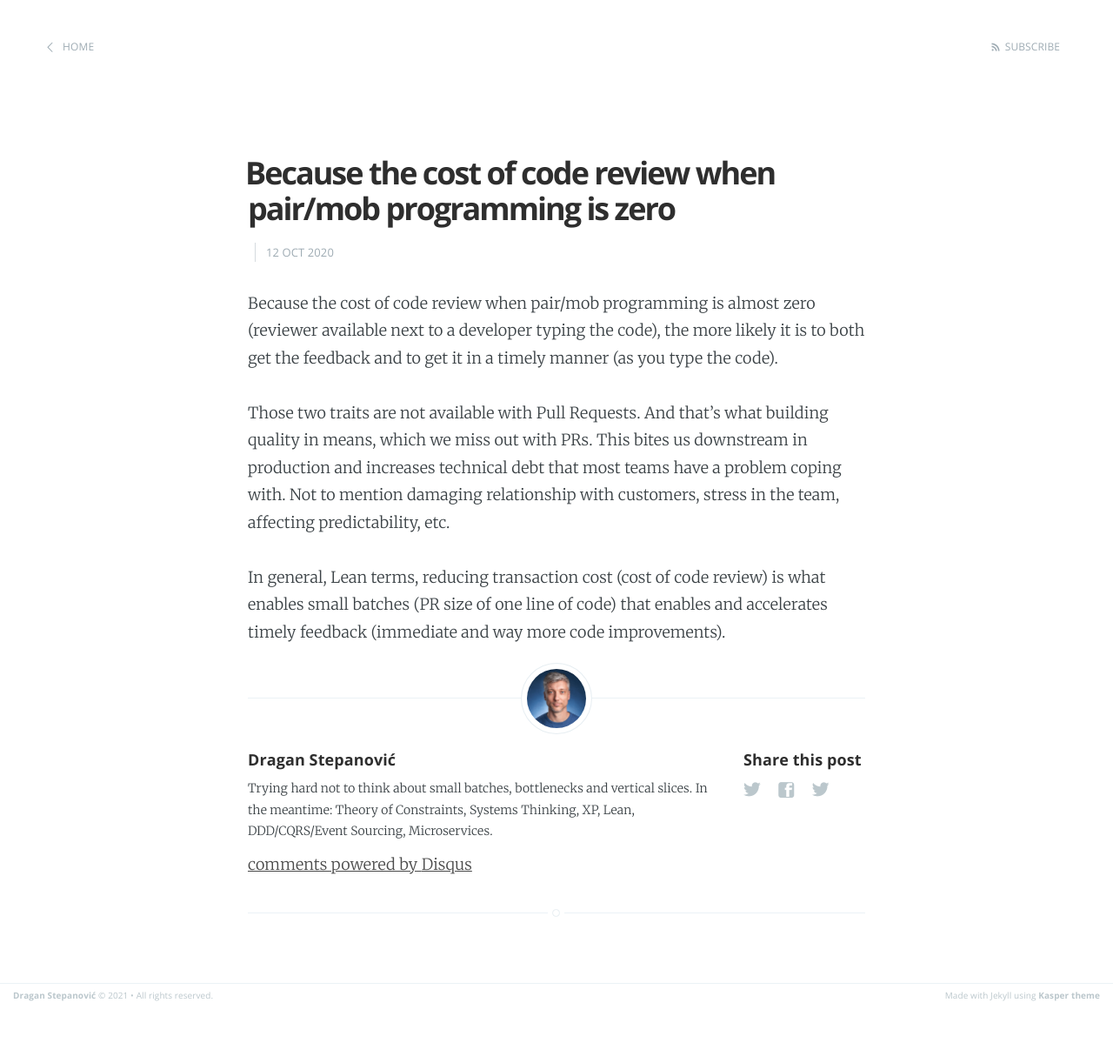
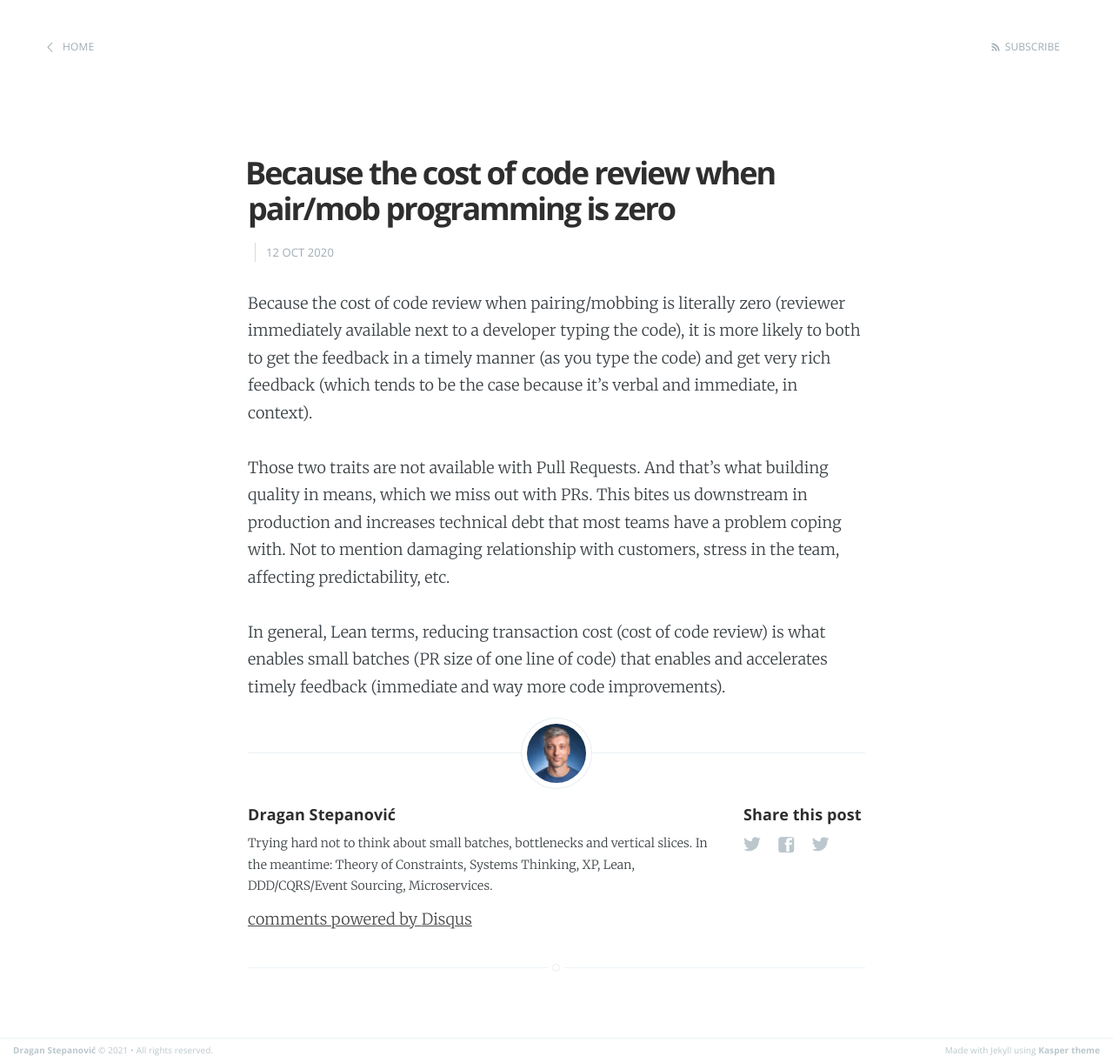
Before and after one commit to dragan-stepanovic/dragan-stepanovic.github.io, a Jekyll site: the page built from _posts/2020-10-12-because-cost-of-cr-is-zero.md, in a window 1280 px wide. Shown: the whole page at 87% size. Built offline with Jekyll 4.4.1, drawn with Linux system fonts in a browser that asks for light colours; our own code applies the rules of GitHub Pages for plain Markdown files; comment, search, counter and statistics services are not loaded; before the commit the page ends 1159 px from its top, so only the background shows below that.

Commit message:
Update 2020-10-12-because-cost-of-cr-is-zero.md

```diff
--- a/_posts/2020-10-12-because-cost-of-cr-is-zero.md
+++ b/_posts/2020-10-12-because-cost-of-cr-is-zero.md
@@ -1,7 +1,7 @@
 ---
 title: Because the cost of code review when pair/mob programming is zero
 ---
-Because the cost of code review when pair/mob programming is almost zero (reviewer available next to a developer typing the code), the more likely it is to both get the feedback and to get it in a timely manner (as you type the code).
+Because the cost of code review when pairing/mobbing is literally zero (reviewer immediately available next to a developer typing the code), it is more likely to both to get the feedback in a timely manner (as you type the code) and get very rich feedback (which tends to be the case because it's verbal and immediate, in context).
 
 Those two traits are not available with Pull Requests. And that's what building quality in means, which we miss out with PRs. This bites us downstream in production and increases technical debt that most teams have a problem coping with. Not to mention damaging relationship with customers, stress in the team, affecting predictability, etc.
 
```
